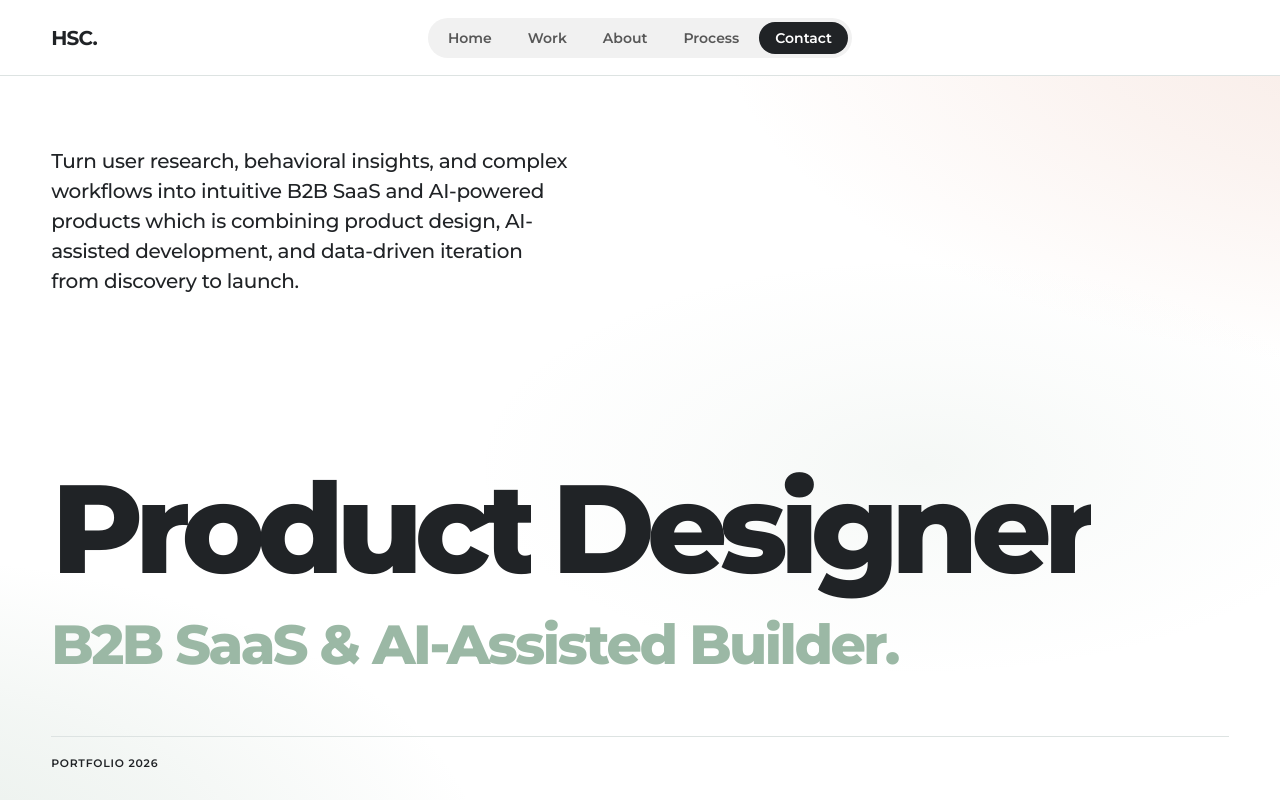
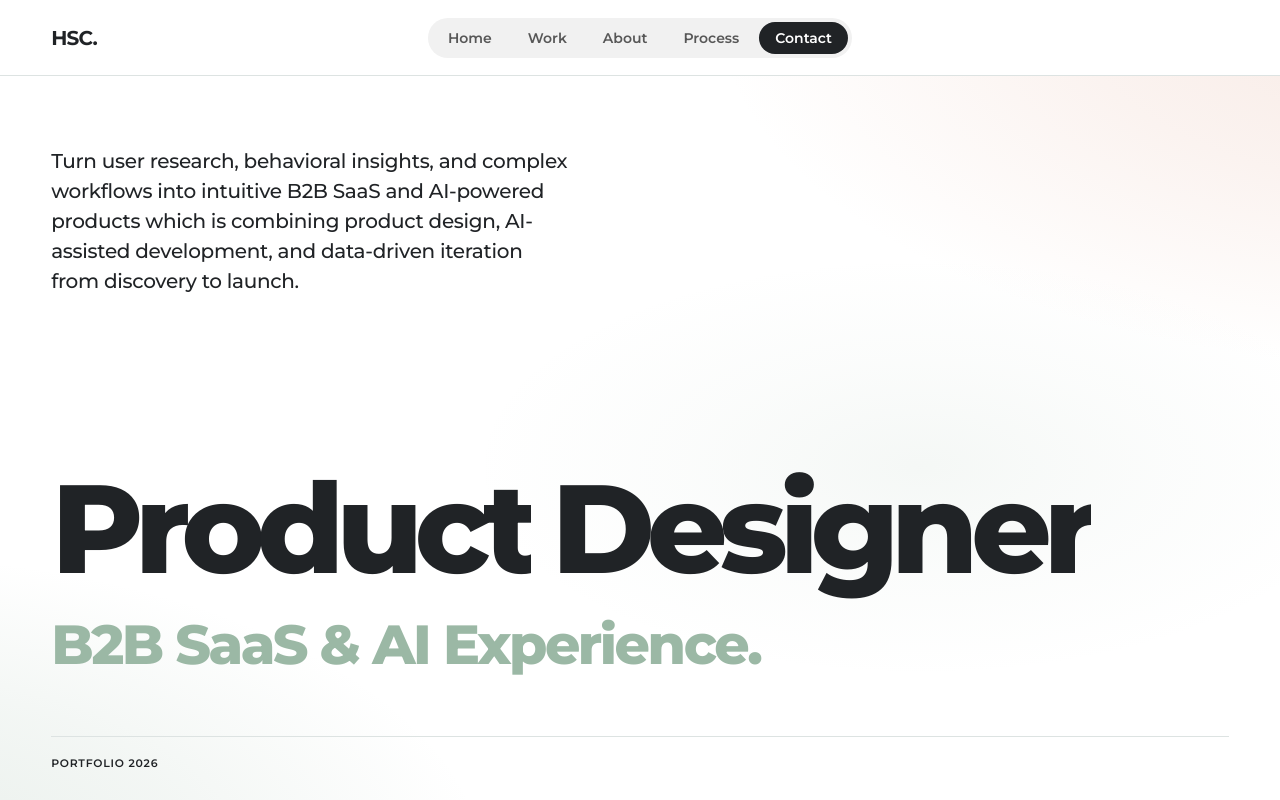
Before and after one commit to blackshandesigner/ux_portfolio_claudecode, a Next.js app: page / in a window 1280 px wide. Shown: the top 800 px of the page. Built offline with nearby package versions, Linux system fonts and the light colour scheme.

Commit message:
update the website

```diff
--- a/app/page.tsx
+++ b/app/page.tsx
@@ -19,7 +19,7 @@ export default function Home() {
           <h1 id="hero-title" className="hero-title">
             <span className="mask"><span>Product</span></span>
             <span className="mask"><span>Designer</span></span>
-            <span className="mask hero-title-accent"><span><em>B2B SaaS & AI-Assisted Builder.</em></span></span>
+            <span className="mask hero-title-accent"><span><em>B2B SaaS & AI Experience.</em></span></span>
           </h1>
           <div className="hero-meta">
             <span>Portfolio 2026</span>
```
